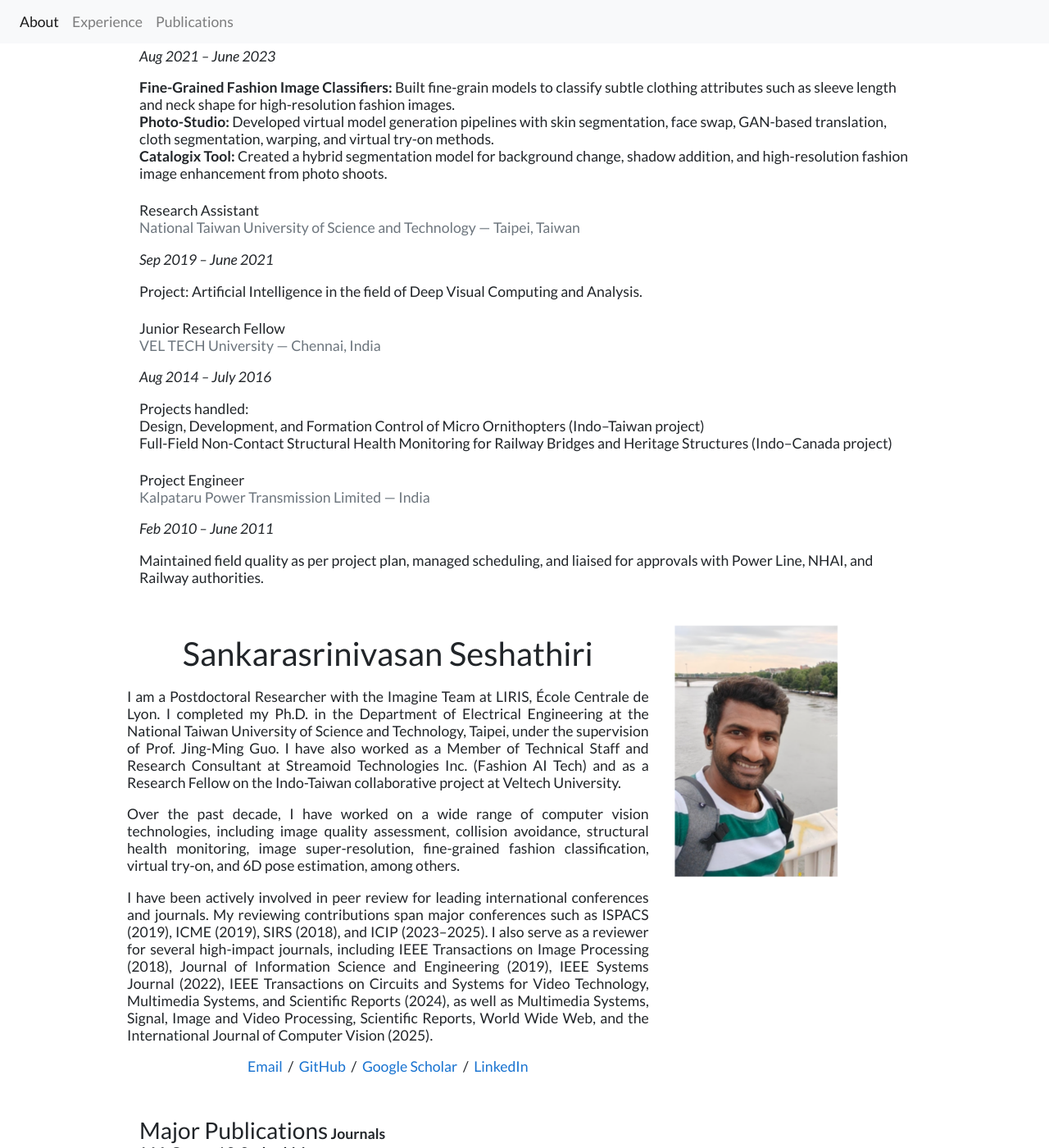
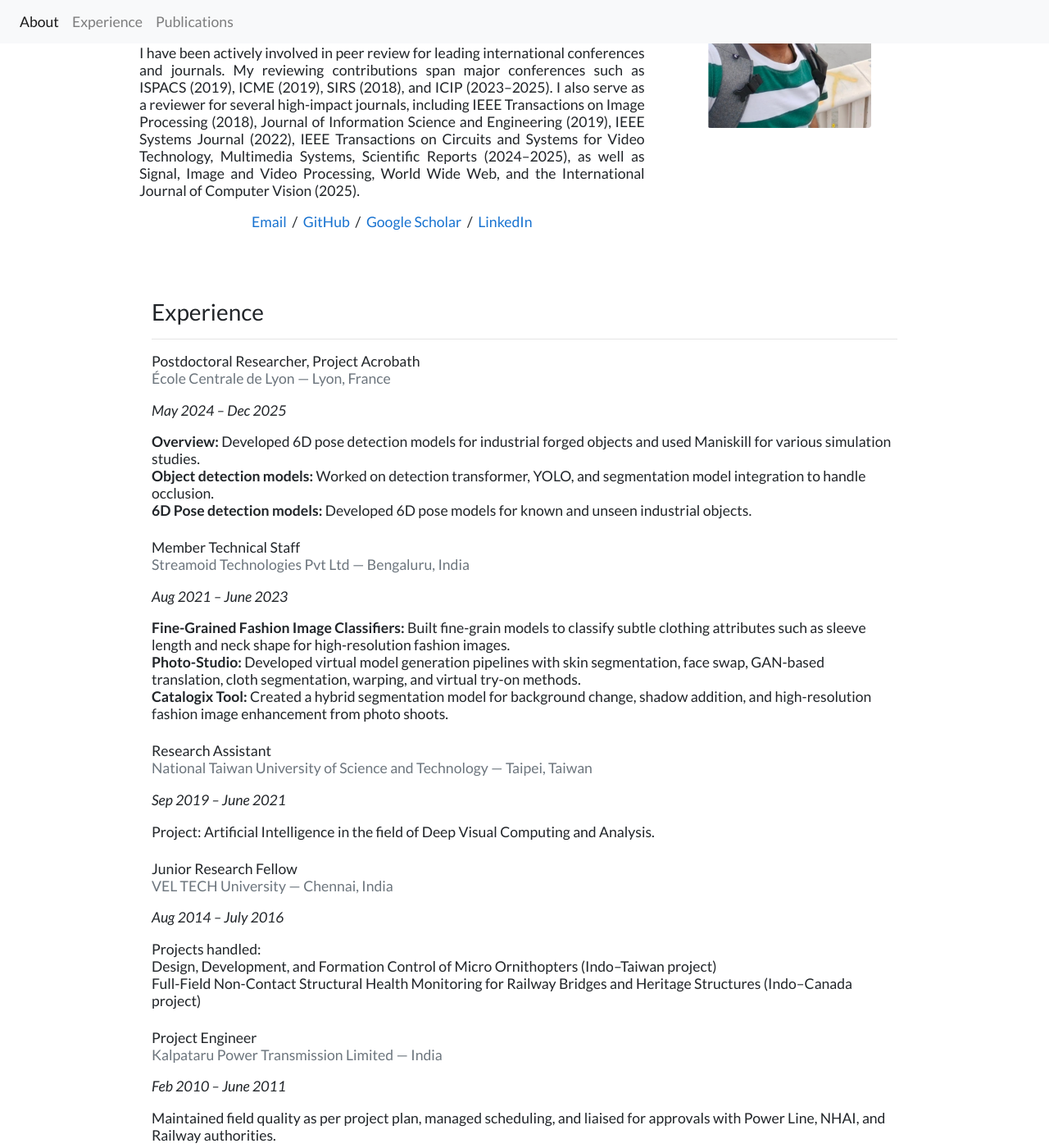
Before and after one commit to SankarSrin/SankarSrin.github.io, a Jekyll site: the page built from index.html, in a window 1280 px wide and 1400 px high, scrolled down 365 px. Shown: the whole window at 82% size. Built offline with Jekyll 4.4.1, drawn with Linux system fonts in a browser that asks for light colours; some of the changed text lies outside the part shown.

Commit message:
experience

```diff
--- a/index.html
+++ b/index.html
@@ -2,36 +2,64 @@
 layout: default
 ---
 
-{% include experience.html %}
+<!-- ===== Bio Section ===== -->
+<section id="bio" class="container py-4">
+  <div class="row flex-column-reverse flex-md-row align-items-center">
 
-
-<div class="row flex-column-reverse flex-md-row py-2">
-    <div class="col-md-8" id="bio">
-        <h1>Sankarasrinivasan Seshathiri</h1>
-        <p class="text-justify">
+    <!-- Bio Text -->
+    <div class="col-md-8">
+      <h1 class="mb-3">Sankarasrinivasan Seshathiri</h1>
 
       <p class="text-justify">
-    I am a Postdoctoral Researcher with the Imagine Team at LIRIS, École Centrale de Lyon. I completed my Ph.D. in the Department of Electrical Engineering at the National Taiwan University of Science and Technology, Taipei, under the supervision of Prof. Jing-Ming Guo. I have also worked as a Member of Technical Staff and Research Consultant at Streamoid Technologies Inc. (Fashion AI Tech) and as a Research Fellow on the Indo-Taiwan collaborative project at Veltech University.
+        I am a Postdoctoral Researcher with the Imagine Team at LIRIS, École Centrale de Lyon.
+        I completed my Ph.D. in the Department of Electrical Engineering at the National Taiwan University of Science and Technology, Taipei,
+        under the supervision of Prof. Jing-Ming Guo. I have also worked as a Member of Technical Staff and Research Consultant at
+        Streamoid Technologies Inc. (Fashion AI Tech) and as a Research Fellow on the Indo–Taiwan collaborative project at Veltech University.
       </p>
 
       <p class="text-justify">
-    Over the past decade, I have worked on a wide range of computer vision technologies, including image quality assessment, collision avoidance, structural health monitoring, image super-resolution, fine-grained fashion classification, virtual try-on, and 6D pose estimation, among others.
+        Over the past decade, I have worked on a wide range of computer vision technologies, including image quality assessment,
+        collision avoidance, structural health monitoring, image super-resolution, fine-grained fashion classification, virtual try-on,
+        and 6D pose estimation, among others.
       </p>
 
       <p class="text-justify">
-    I have been actively involved in peer review for leading international conferences and journals. My reviewing contributions span major conferences such as ISPACS (2019), ICME (2019), SIRS (2018), and ICIP (2023–2025). I also serve as a reviewer for several high-impact journals, including <i>IEEE Transactions on Image Processing</i> (2018), <i>Journal of Information Science and Engineering</i> (2019), <i>IEEE Systems Journal</i> (2022), <i>IEEE Transactions on Circuits and Systems for Video Technology</i>, <i>Multimedia Systems</i>, and <i>Scientific Reports</i> (2024), as well as <i>Multimedia Systems</i>, <i>Signal, Image and Video Processing</i>, <i>Scientific Reports</i>, <i>World Wide Web</i>, and the <i>International Journal of Computer Vision</i> (2025).
+        I have been actively involved in peer review for leading international conferences and journals.
+        My reviewing contributions span major conferences such as ISPACS (2019), ICME (2019), SIRS (2018), and ICIP (2023–2025).
+        I also serve as a reviewer for several high-impact journals, including
+        <i>IEEE Transactions on Image Processing</i> (2018),
+        <i>Journal of Information Science and Engineering</i> (2019),
+        <i>IEEE Systems Journal</i> (2022),
+        <i>IEEE Transactions on Circuits and Systems for Video Technology</i>,
+        <i>Multimedia Systems</i>,
+        <i>Scientific Reports</i> (2024–2025),
+        as well as <i>Signal, Image and Video Processing</i>,
+        <i>World Wide Web</i>, and
+        the <i>International Journal of Computer Vision</i> (2025).
       </p>
 
-        <p style="text-align:center">
+      <p class="text-center">
         <a href="mailto:sankarsrin@gmail.com">Email</a> &nbsp;/&nbsp;
         <a href="https://github.com/SankarSrin">GitHub</a> &nbsp;/&nbsp;
         <a href="https://scholar.google.com/citations?user=CTWLEcEAAAAJ&hl=en">Google Scholar</a> &nbsp;/&nbsp;
-            <a href="https://www.linkedin.com/in/sankarasrinivasan-seshathiri-43488743/">LinkedIn </a>
+        <a href="https://www.linkedin.com/in/sankarasrinivasan-seshathiri-43488743/">LinkedIn</a>
       </p>
     </div>
-    <div class="col-md-4" style="z-index:4;">
-            <img alt="profile photo" id="portrait" src="portrait1.jpg" style="width:200px; border-radius:0;">
+
+    <!-- Profile Photo -->
+    <div class="col-md-4 text-center mb-3 mb-md-0">
+      <img alt="profile photo" id="portrait" src="portrait1.jpg" class="img-fluid rounded" style="max-width:200px;">
+    </div>
 
   </div>
-</div>
+</section>
+
+<!-- ===== Experience Section ===== -->
+<section id="experience" class="container py-4">
+  {% include experience.html %}
+</section>
+
+<!-- ===== Publications Section ===== -->
+<section id="publications" class="container py-4">
   {% include publications.html %}
+</section>
```
Lines whose indentation alone changed are shown as unchanged.
